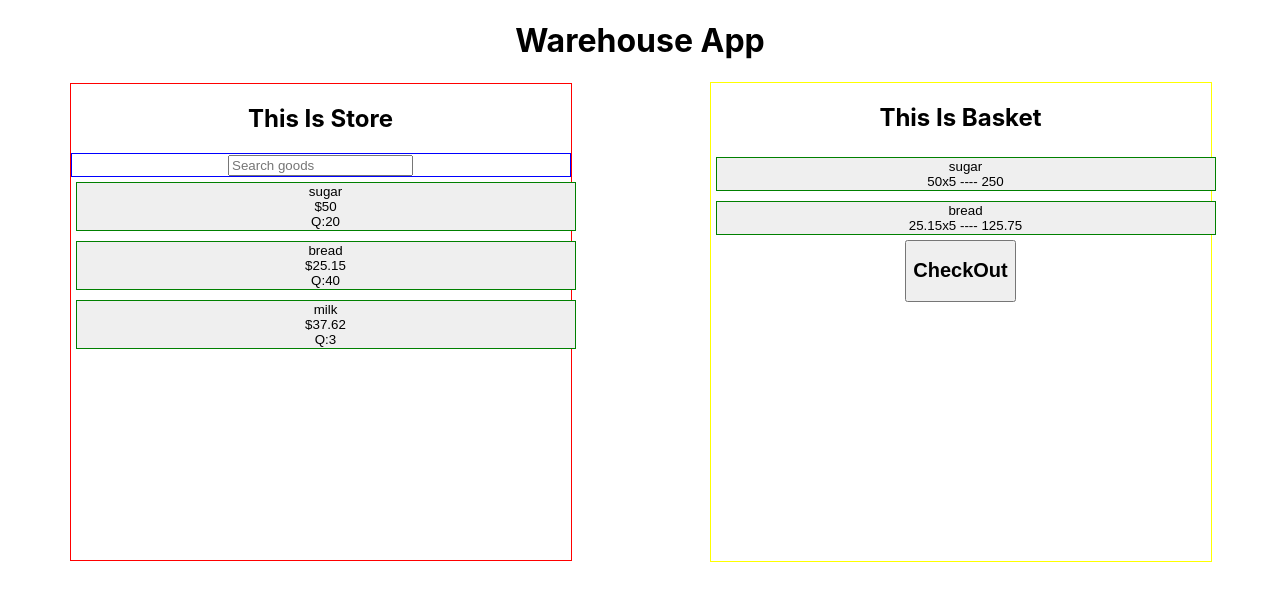
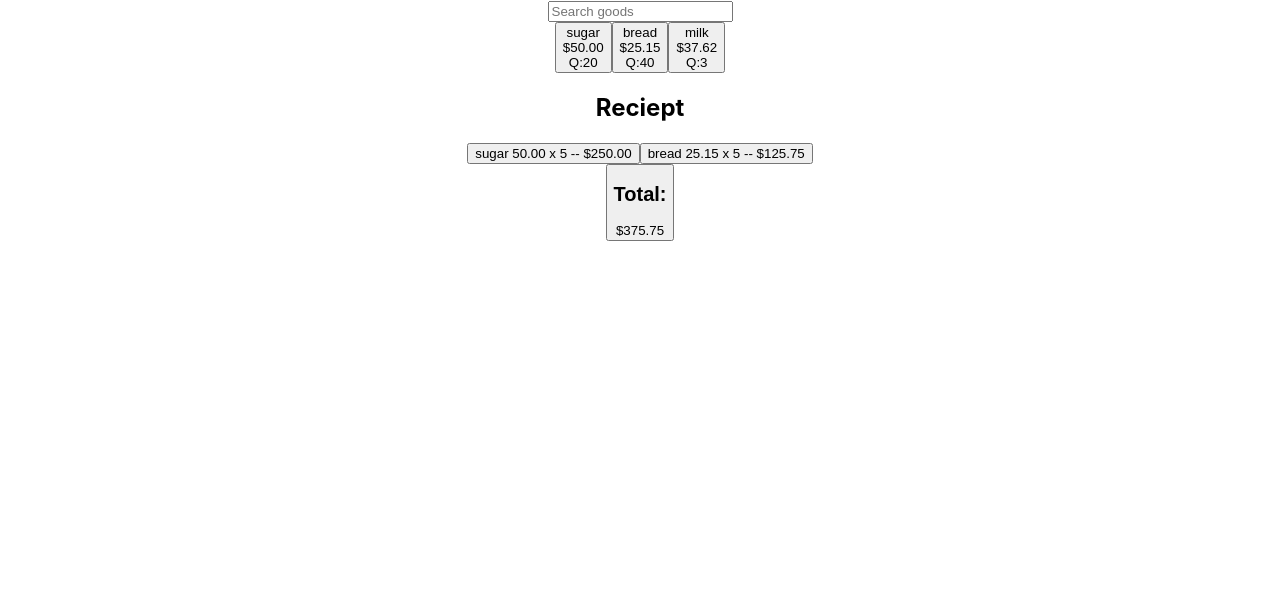
Before and after one commit to lConstantine/warehouse-app, a React (Create React App) app: page / in a window 1280 px wide. Shown: the top 600 px of the page. Built offline with nearby package versions, Linux system fonts and the light colour scheme.

Commit message:
all done but styling and deployment

```diff
--- a/src/App.css
+++ /dev/null
@@ -1,33 +0,0 @@
-.App {
-  text-align: center;
-}
-
-@media (prefers-reduced-motion: no-preference) {
-  .App-logo {
-    animation: App-logo-spin infinite 20s linear;
-  }
-}
-
-.App-header {
-  background-color: #282c34;
-  min-height: 100vh;
-  display: flex;
-  flex-direction: column;
-  align-items: center;
-  justify-content: center;
-  font-size: calc(10px + 2vmin);
-  color: white;
-}
-
-.App-link {
-  color: #61dafb;
-}
-
-@keyframes App-logo-spin {
-  from {
-    transform: rotate(0deg);
-  }
-  to {
-    transform: rotate(360deg);
-  }
-}
--- a/src/App.js
+++ b/src/App.js
@@ -1,59 +1,64 @@
-import './App.css'
-import React, { useState } from 'react'
-import Store from './components/Store'
-import Basket from './components/Basket'
-
+import React, { useState } from "react"
+import Store from "./components/Store"
+import Basket from "./components/Basket"
 
 function App() {
-
-  /* here we're gonna get the store array of objects from a DB, according to initial test conditions,
+  /* here we're gonna get the JSON item list form the server, according to initial test conditions,
      but I'm using an short example for your convenience */
 
   const [store, setStore] = useState([
     {
-      name: 'sugar',
-      price: 50.00,
-      amount: 20
+      name: "sugar",
+      price: 50.0,
+      amount: 20,
     },
     {
-      name: 'bread',
+      name: "bread",
       price: 25.15,
-      amount: 40
+      amount: 40,
     },
     {
-      name: 'milk',
+      name: "milk",
       price: 37.62,
-      amount: 3
-    }
-  ])
+      amount: 3,
+    },
+  ]);
   const [basket, setBasket] = useState([
     {
-      name: 'sugar',
-      price: 50.00,
-      amount: 5
+      name: "sugar",
+      price: 50.0,
+      amount: 5,
     },
     {
-      name: 'bread',
+      name: "bread",
       price: 25.15,
-      amount: 5
-    }
-  ])
-  const [search, setSearch] = useState('')
+      amount: 5,
+    },
+  ]);
+  const [search, setSearch] = useState("")
 
-
-  return(
+  return (
     <div className="App">
-      <h1 style={{ 'textAlign': 'center' }} >Warehouse App</h1>
-      <div style={{ 'display': 'flex', 'justifyContent': 'space-around', 'height': '60vh' }}>
-        <div style={{ 'border': '1px solid white', 'display': 'flex', 'flexDirection': 'column' }}>
-          <Store store={store} basket={basket} setStore={setStore} setBasket={setBasket} search={search} setSearch={setSearch} />
-        </div>
-        <div style={{ 'border': '1px solid yellow', 'display': 'flex', 'flexDirection': 'column'}}>
-          <Basket basket={basket} store={store} setStore={setStore} setBasket={setBasket} />
-        </div>
+      <div>
+        <Store
+          store={store}
+          setStore={setStore}
+          basket={basket}
+          setBasket={setBasket}
+          search={search}
+          setSearch={setSearch}
+        />
+      </div>
+      <div>
+        <Basket
+          store={store}
+          setStore={setStore}
+          basket={basket}
+          setBasket={setBasket}
+        />
       </div>
     </div>
   )
 }
 
-export default App;
+export default App
--- a/src/components/Basket.js
+++ b/src/components/Basket.js
@@ -1,16 +1,15 @@
 import React from "react"
 
+const Basket = ({ basket, store, setStore, setBasket }) => {
+  const handlePassToStore = (basketItem) => {
+    const newBasket = basket.map((obj) =>
+      obj.name === basketItem.name ? { ...obj, amount: obj.amount - 1 } : obj
+    )
+    setBasket(newBasket)
 
-const Basket = ({ basket, store, setStore, setBasket}) => {
-
-  const handlePassToStore = (basketItem) => {
-
-    const newBasket = basket.map(obj =>
-      obj.name === basketItem.name ? { ...obj, amount: obj.amount - 1 } : obj)
-    setBasket(newBasket)
-                                                      // YES, I KNOW ABOUT DRY!!! Sorry =)
-    const newStore = store.map(obj =>
-      obj.name === basketItem.name ? { ...obj, amount: obj.amount + 1 } : obj)
+    const newStore = store.map((obj) =>
+      obj.name === basketItem.name ? { ...obj, amount: obj.amount + 1 } : obj
+    )
     setStore(newStore)
   }
 
@@ -20,27 +19,31 @@ const Basket = ({ basket, store, setStore, setBasket}) => {
 
   return (
     <div>
-    <div style={{ "flexGrow": "1", 'width': '500px' }}>
-      <h2>This Is Basket</h2>
-      {basket
-        .map((item, index) => (
-        ((item.amount > 0) &&
-        <button onClick={() => handlePassToStore(item)}
-        key={index+1}
-        style={{ border: "1px solid green", "margin": "5px", "width" : "100%"}}>
-        {item.name}<br/>{item.price}x{item.amount} ---- {item.price * item.amount}
-        </button>)))
-      }
+      <div>
+        <h2>Reciept</h2>
+        {basket.map(
+          (item, index) =>
+            item.amount > 0 && (
+              <button onClick={() => handlePassToStore(item)} key={index + 1}>
+                {item.name} {item.price.toFixed(2)} x {item.amount} -- $
+                {(item.price * item.amount).toFixed(2)}
+              </button>
+            )
+        )}
+      </div>
+
+      {/* so here we should print out the receipt but for the purpose of this test it's OK to just whipe the basket clean */}
+
+      <div>
+        <button onClick={() => setBasket([])}>
+          <h2>Total: </h2>$
+          {basket
+            .reduce((acc, rec) => acc + rec.amount * rec.price, 0)
+            .toFixed(2)}
+        </button>
+      </div>
     </div>
+  )
+}
 
-    {/* so here we should print out the receipt but for the purpose of this test it's OK to just whipe the basket clean */}
-
-    <div style={{ 'marginBottom': '0%' }}>
-    <button onClick={() => setBasket([])} ><h2>CheckOut</h2></button>
-  </div>
-
-  </div>
-  );
-};
-
-export default Basket;
+export default Basket
--- a/src/components/Store.js
+++ b/src/components/Store.js
@@ -1,51 +1,52 @@
 import React from "react"
 
-
 const Store = ({ store, basket, setStore, setBasket, search, setSearch }) => {
-
   const handlePassToBasket = (storeItem) => {
-    const thisItem = basket.find(basketItem => basketItem.name === storeItem.name)
+    const thisItem = basket.find(
+      (basketItem) => basketItem.name === storeItem.name
+    )
     if (thisItem === undefined) {
-        setBasket([...basket, {...storeItem, amount: 1}])
-      }else{
-        const newBasket = basket.map(obj =>
-          obj.name === storeItem.name ? { ...obj, amount: obj.amount + 1 } : obj)
+      setBasket([...basket, { ...storeItem, amount: 1 }]);
+    } else {
+      const newBasket = basket.map((obj) =>
+        obj.name === storeItem.name ? { ...obj, amount: obj.amount + 1 } : obj
+      )
       setBasket(newBasket)
     }
-    const newStore = store.map(obj =>
-      obj.name === storeItem.name ? { ...obj, amount: obj.amount - 1 } : obj)
+    const newStore = store.map((obj) =>
+      obj.name === storeItem.name ? { ...obj, amount: obj.amount - 1 } : obj
+    )
     setStore(newStore)
-  }              /* this very well might be the worst handler you can find, but it works! (just like me lol)
-                    and i need go get some rest, so... Enjoy! =) */
+  }
+
+  if (store.length < 1) {
+    return <h2>You drained it all...</h2>
+  }
 
   return (
-    <div style={{ border: "1px solid red", "flexGrow": "1", 'width': '500px' }}>
-      <h2>This Is Store</h2>
-
-        <div style={{ 'border': '1px solid blue', 'marginBottom':'0px' }}>
-          <input value={search} onChange={(e) => setSearch(e.target.value)} placeholder="Search goods"/>
+    <div>
+      <div>
+        <input
+          value={search}
+          onChange={(e) => setSearch(e.target.value)}
+          placeholder="Search goods"
+        />
       </div>
 
-      {store
-        .map(
-          (item, index) => (
+      {store.map(
+        (item, index) =>
           item.amount > 0 &&
-
-            /* is this the best search solution? probably not, I'm not gonna argue with that.
-              but it's almost 2am here and I have to go to my full time job tomorrow so "excusez moi",
-              I'll make it look pretty later... */
-
-              ((search === '' || item.name.indexOf( search ) !== -1) &&
-                <button onClick={() => handlePassToBasket(item)}
-                  key={index+1}
-                  style={{ border: "1px solid green", "margin": "5px", "width": "100%"}}>
-                    {item.name}<br/>${item.price}<br/>Q:{item.amount}
-                </button>)
+          (search === "" || item.name.indexOf(search) !== -1) && (
+            <button onClick={() => handlePassToBasket(item)} key={index + 1}>
+              {item.name}
+              <br />${item.price.toFixed(2)}
+              <br />
+              Q:{item.amount}
+            </button>
           )
+      )}
+    </div>
   )
 }
-    </div>
-  );
-};
 
-export default Store;
+export default Store
--- a/src/index.css
+++ b/src/index.css
@@ -11,3 +11,18 @@ code {
   font-family: source-code-pro, Menlo, Monaco, Consolas, 'Courier New',
     monospace;
 }
+
+.App {
+  text-align: center;
+}
+
+.App-header {
+  background-color: #282c34;
+  min-height: 100vh;
+  display: flex;
+  flex-direction: column;
+  align-items: center;
+  justify-content: center;
+  font-size: calc(10px + 2vmin);
+  color: white;
+}
```
Also changed, not shown: public/manifest.json. Lines whose indentation alone changed are shown as unchanged.
